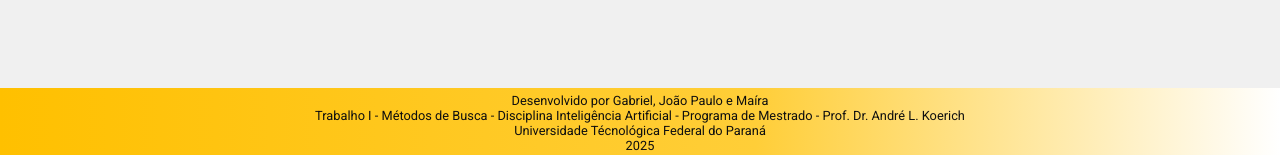
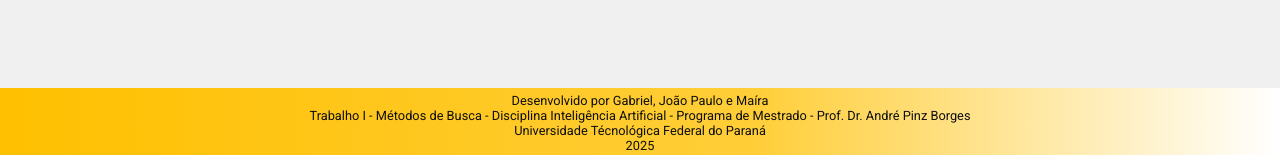
Before and after one commit to jplepinsk1/Trabalho-I---IA---Capitais-Brasileiras, a Flask app: page / in a window 1280 px wide. Shown: the part 642-797 px from the top of the page. Run offline with Flask 3, Linux system fonts and the light colour scheme.

Commit message:
Update index.html

```diff
--- a/templates/index.html
+++ b/templates/index.html
@@ -62,8 +62,7 @@
     </main>
     <footer>
         <p>Desenvolvido por Gabriel, João Paulo e Maíra</p>
-        <p>Trabalho I - Métodos de Busca - Disciplina Inteligência Artificial - Programa de Mestrado - Prof. Dr. André
-            L. Koerich</p>
+        <p>Trabalho I - Métodos de Busca - Disciplina Inteligência Artificial - Programa de Mestrado - Prof. Dr. André Pinz Borges</p>
         <p>Universidade Técnológica Federal do Paraná</p>
         <p>2025</p>
     </footer>
```
